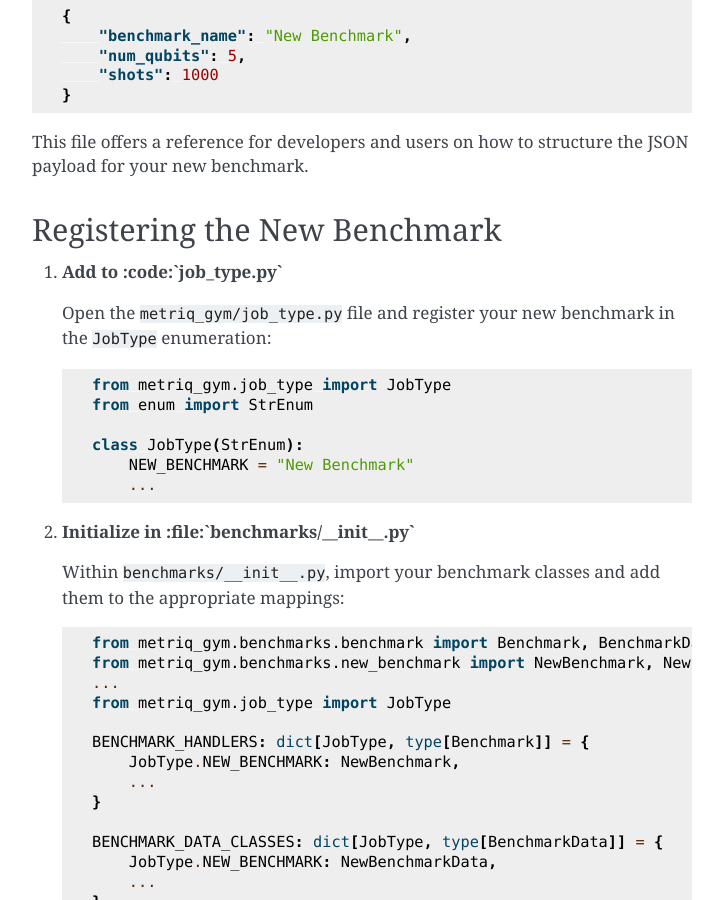
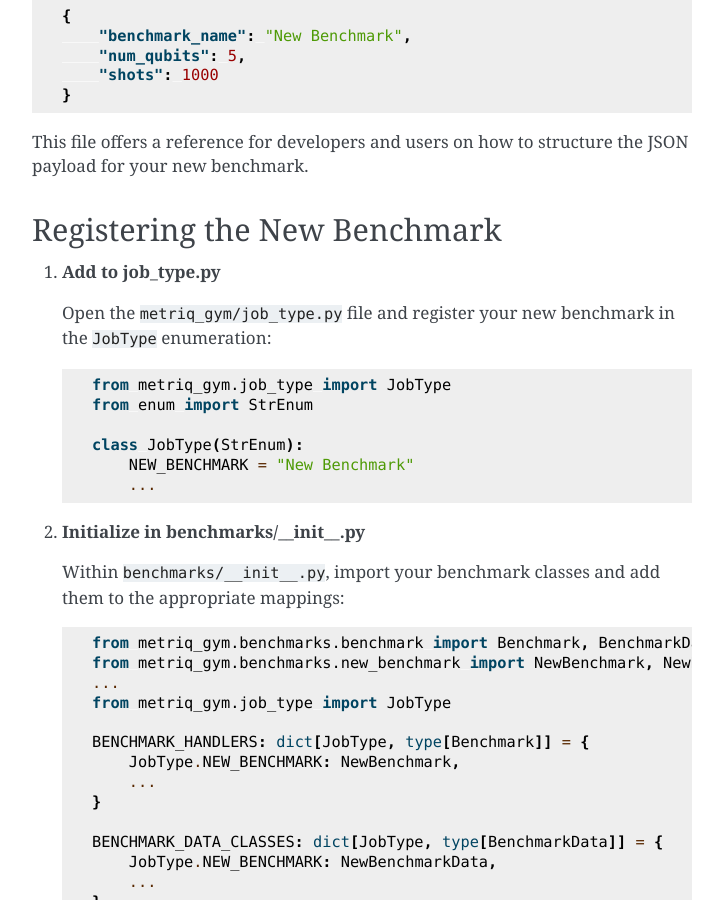
Before and after one commit to unitaryfund/metriq-gym, a Sphinx documentation site: the page built from docs/source/adding_new_benchmark.rst, in a window 1280 px wide and 900 px high, scrolled down 2626 px. Shown: the whole window, without its empty margins (388-1111 px from the left). Built offline with Sphinx 7.4.7, drawn with Linux system fonts in a browser that asks for light colours; part of the change alters nothing that is shown.

Commit message:
docs: minor render fix.

```diff
--- a/docs/source/adding_new_benchmark.rst
+++ b/docs/source/adding_new_benchmark.rst
@@ -128,7 +128,7 @@ This file offers a reference for developers and users on how to structure the JS
 Registering the New Benchmark
 *****************************
 
-1. **Add to :code:`job_type.py`**
+1. **Add to job_type.py**
 
    Open the :file:`metriq_gym/job_type.py` file and register your new benchmark in the :code:`JobType` enumeration:
 
@@ -141,7 +141,7 @@ Registering the New Benchmark
            NEW_BENCHMARK = "New Benchmark"
            ...
 
-2. **Initialize in :file:`benchmarks/__init__.py`**
+2. **Initialize in benchmarks/__init__.py**
 
    Within :file:`benchmarks/__init__.py`, import your benchmark classes and add them to the appropriate mappings:
 
```
